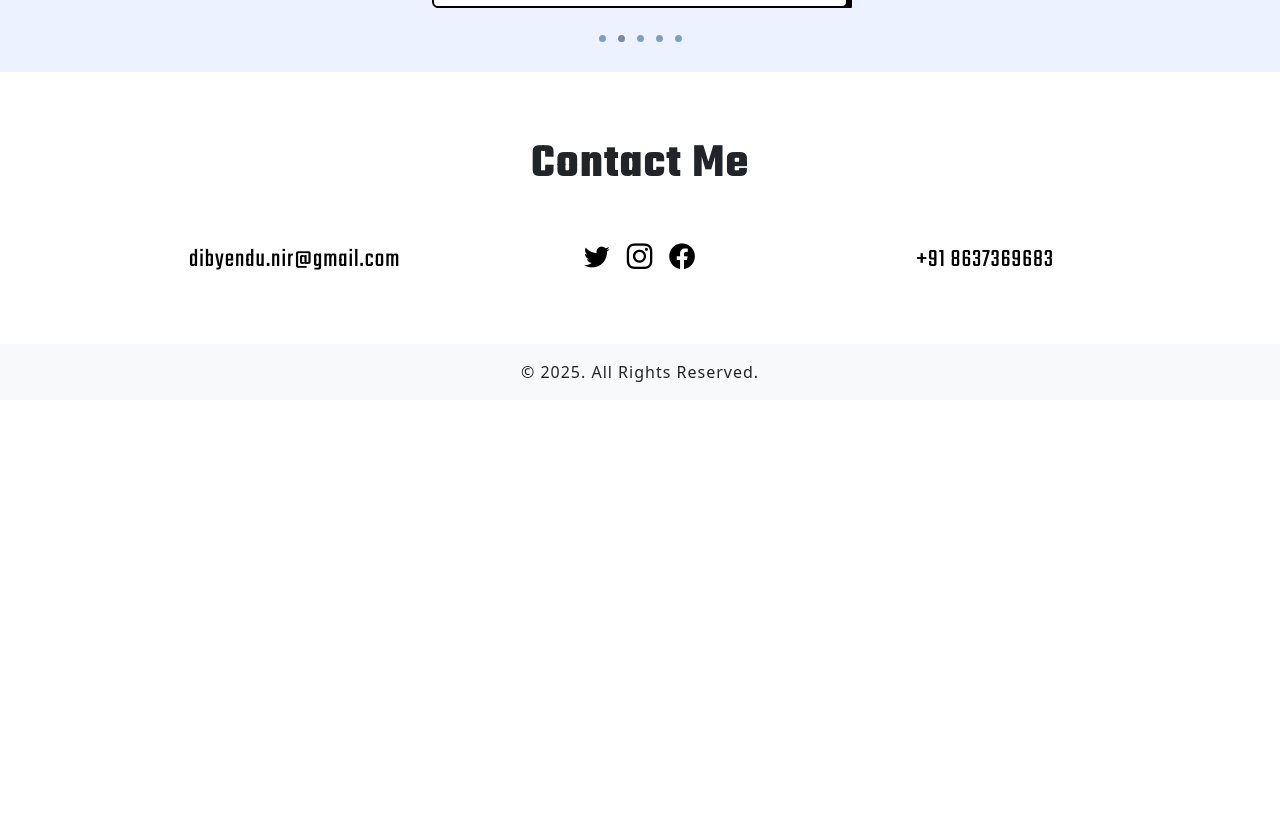
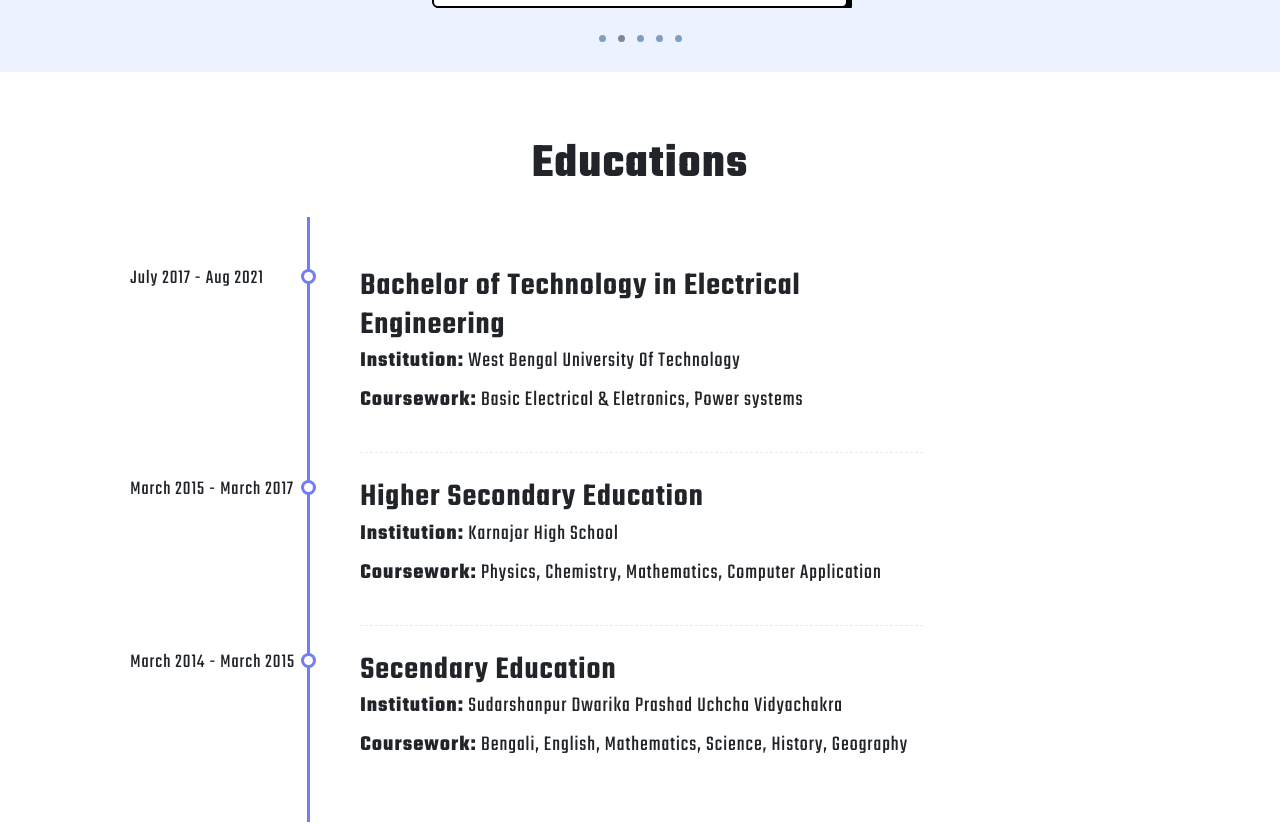
Before and after one commit to dibyendu-git-platform/dibyendudebnathportfolio, a React (Vite) app: page / in a window 1280 px wide. Shown: the part 3199-4023 px from the top of the page. Before the commit the page ends 3599 px from the top, so only its background shows below. Built offline with nearby package versions, Linux system fonts and the light colour scheme.

Commit message:
Education Section

```diff
--- a/src/App.jsx
+++ b/src/App.jsx
@@ -7,6 +7,7 @@ import Projects from './componenets/Projects';
 import Footer from './componenets/Footer';
 import Contact from './componenets/Contact'
 import Certifications from './componenets/Certifications'
+import Education from './componenets/Education';
 
 function App() {
   return (
@@ -17,6 +18,7 @@ function App() {
       <About />
       <Projects />
       <Certifications />
+      <Education />
       <Contact />
       <Footer />
     </>
--- a/src/componenets/Contact.jsx
+++ b/src/componenets/Contact.jsx
@@ -11,7 +11,7 @@ const Contact = () => {
                 </div>
                 <div className="col-sm-4 mt-4">
                     <div className="social-media">
-                        <a href="#"><i className="bi bi-twitter"></i></a>
+                        <a href="#"><i class="bi bi-github"></i></a>
                         <a href="#"><i className="bi bi-instagram"></i></a>
                         <a href="#"><i className="bi bi-facebook"></i></a>
                     </div>
--- /dev/null
+++ b/src/componenets/Education.jsx
@@ -0,0 +1,52 @@
+import React from 'react'
+
+function Education() {
+    const educations = [
+        {
+            id: 1,
+            title: "Bachelor of Technology in Electrical Engineering",
+            institution: "West Bengal University Of Technology",
+            year: "July 2017 - Aug 2021",
+            description: "Basic Electrical & Eletronics, Power systems"
+        },
+        {
+            id: 2,
+            title: "Higher Secondary Education",
+            institution: "Karnajor High School",
+            year: "March 2015 - March 2017",
+            description: "Physics, Chemistry, Mathematics, Computer Application"
+        },
+        {
+            id: 3,
+            title: "Secendary Education",
+            institution: "Sudarshanpur Dwarika Prashad Uchcha Vidyachakra",
+            year: "March 2014 - March 2015",
+            description: "Bengali, English, Mathematics, Science, History, Geography"
+        }
+    ];
+
+  return (
+    <section className="eductaion teko-font" id="educations">
+        <div className="container">
+            <div class="row">
+                <div class="col-md-12">
+                <h2 className="display-5 fw-bold mb-4">Educations</h2>
+                    <div id="content">
+                        <ul class="timeline">
+                            {educations.map((education) => (
+                                <li key={education.id} class="event" data-date={education.year}>
+                                    <h3>{education.title}</h3>
+                                    <p><b>Institution:</b> {education.institution}</p>
+                                    <p><b>Coursework:</b> {education.description}</p>
+                                </li>
+                            ))}
+                        </ul>
+                    </div>
+                </div>
+            </div>
+        </div>
+    </section>
+  )
+}
+
+export default Education
--- a/src/componenets/NavBar.jsx
+++ b/src/componenets/NavBar.jsx
@@ -24,7 +24,7 @@ const NavBar = () => {
         },
         {
             name: "Educations",
-            href: "#hero"
+            href: "#educations"
         },
     ]
   return (
--- a/src/index.css
+++ b/src/index.css
@@ -146,8 +146,7 @@ section.services li{
 /* ABOUT */
 
 @media screen and (min-width: 1270px) {
-  section.about .container,
-  section.testimonials .container {
+  section.about .container,section.testimonials .container {
     width: 75%;
   }
 }
@@ -243,6 +242,133 @@ section.testimonials .card i{
   }
 }
 
+/* Educations */
+section.eductaion h2{
+  text-align: center;
+}
+.timeline {
+  border-left: 3px solid #727cf5;
+  border-bottom-right-radius: 4px;
+  border-top-right-radius: 4px;
+  margin: 0 auto;
+  letter-spacing: 0.2px;
+  position: relative;
+  line-height: 1.4em;
+  font-size: 1.03em;
+  padding: 50px;
+  list-style: none;
+  text-align: left;
+  max-width: 80%;
+}
+
+@media (max-width: 767px) {
+  .timeline {
+      max-width: 98%;
+      padding: 25px;
+  }
+}
+
+.timeline h1 {
+  font-weight: 300;
+  font-size: 1.4em;
+}
+
+.timeline h2,
+.timeline h3 {
+  font-weight: 600;
+  font-size: 2rem;
+  margin-bottom: 5px;
+}
+
+.timeline p{
+  font-size: 1.3em;
+}
+
+.timeline .event {
+  border-bottom: 1px dashed #e8ebf1;
+  padding-bottom: 25px;
+  margin-bottom: 25px;
+  position: relative;
+}
+
+@media (max-width: 767px) {
+  .timeline .event {
+      padding-top: 30px;
+  }
+}
+
+.timeline .event:last-of-type {
+  padding-bottom: 0;
+  margin-bottom: 0;
+  border: none;
+}
+
+.timeline .event:before,
+.timeline .event:after {
+  position: absolute;
+  display: block;
+  top: 0;
+}
+
+.timeline .event:before {
+  left: -230px;
+  content: attr(data-date);
+  text-align: right;
+  font-weight: 400;
+  font-size: 1.2em;
+  min-width: 120px;
+}
+
+@media (max-width: 767px) {
+  .timeline .event:before {
+      left: 0px;
+      text-align: left;
+  }
+}
+
+.timeline .event:after {
+  -webkit-box-shadow: 0 0 0 3px #727cf5;
+  box-shadow: 0 0 0 3px #727cf5;
+  left: -55.8px;
+  background: #fff;
+  border-radius: 50%;
+  height: 9px;
+  width: 9px;
+  content: "";
+  top: 5px;
+}
+
+@media (max-width: 767px) {
+  .timeline .event:after {
+      left: -31.8px;
+  }
+}
+
+.rtl .timeline {
+  border-left: 0;
+  text-align: right;
+  border-bottom-right-radius: 0;
+  border-top-right-radius: 0;
+  border-bottom-left-radius: 4px;
+  border-top-left-radius: 4px;
+  border-right: 3px solid #727cf5;
+}
+
+.rtl .timeline .event::before {
+  left: 0;
+  right: -170px;
+}
+
+.rtl .timeline .event::after {
+  left: 0;
+  right: -55.8px;
+}
+@media screen and (min-width: 1270px) {
+  section.eductaion .container {
+    width: 75%;
+  }
+}
+
 /* CONTACT */
 section.contact {
   text-align: center;
--- a/src/main.jsx
+++ b/src/main.jsx
@@ -1,4 +1,3 @@
-import { StrictMode } from 'react'
 import { createRoot } from 'react-dom/client'
 import App from './App.jsx'
 import 'bootstrap/dist/css/bootstrap.min.css';
@@ -6,7 +5,5 @@ import 'bootstrap/dist/js/bootstrap.min.js';
 import './index.css'
 
 createRoot(document.getElementById('root')).render(
-  <StrictMode>
     <App />
-  </StrictMode>,
 )
```
